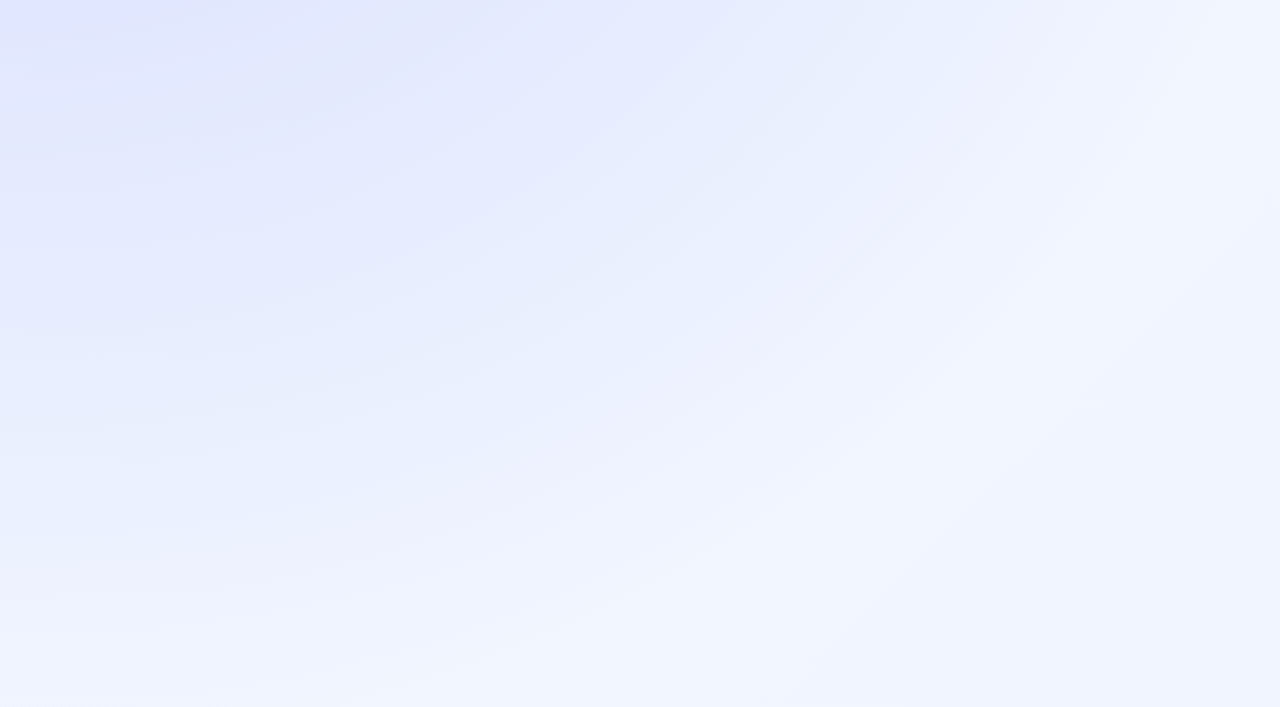
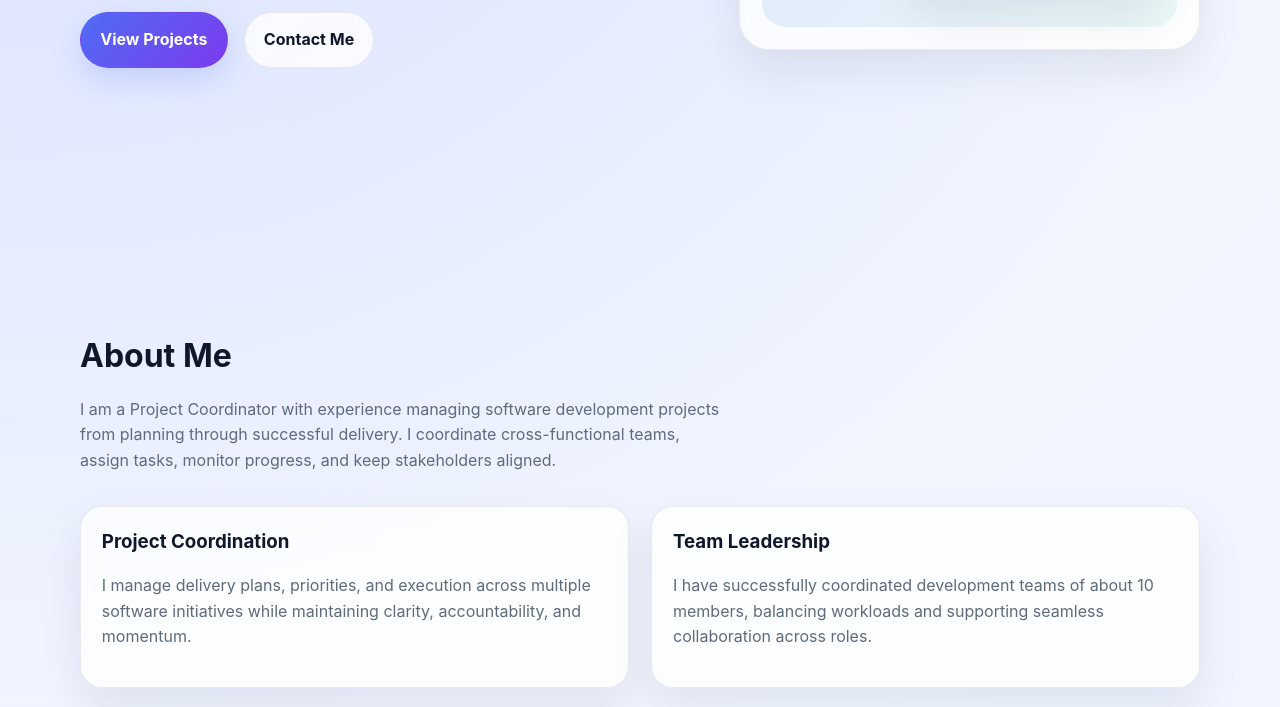
Before and after one commit to aarushi-coordinator/portfolio, a plain HTML site: page index.html in a window 1280 px wide. Shown: the part 612-1319 px from the top of the page. Drawn offline with Linux system fonts and the light colour scheme.

Commit message:
Make reveal content visible immediately

```diff
--- a/styles.css
+++ b/styles.css
@@ -529,14 +529,14 @@ textarea:focus {
 }
 
 .reveal {
-  opacity: 0;
-  transform: translateY(20px);
-  transition: opacity 0.7s ease, transform 0.7s ease;
+  opacity: 1;
+  transform: none;
+  transition: none;
 }
 
 .reveal.visible {
   opacity: 1;
-  transform: translateY(0);
+  transform: none;
 }
 
 @media (max-width: 900px) {
```
